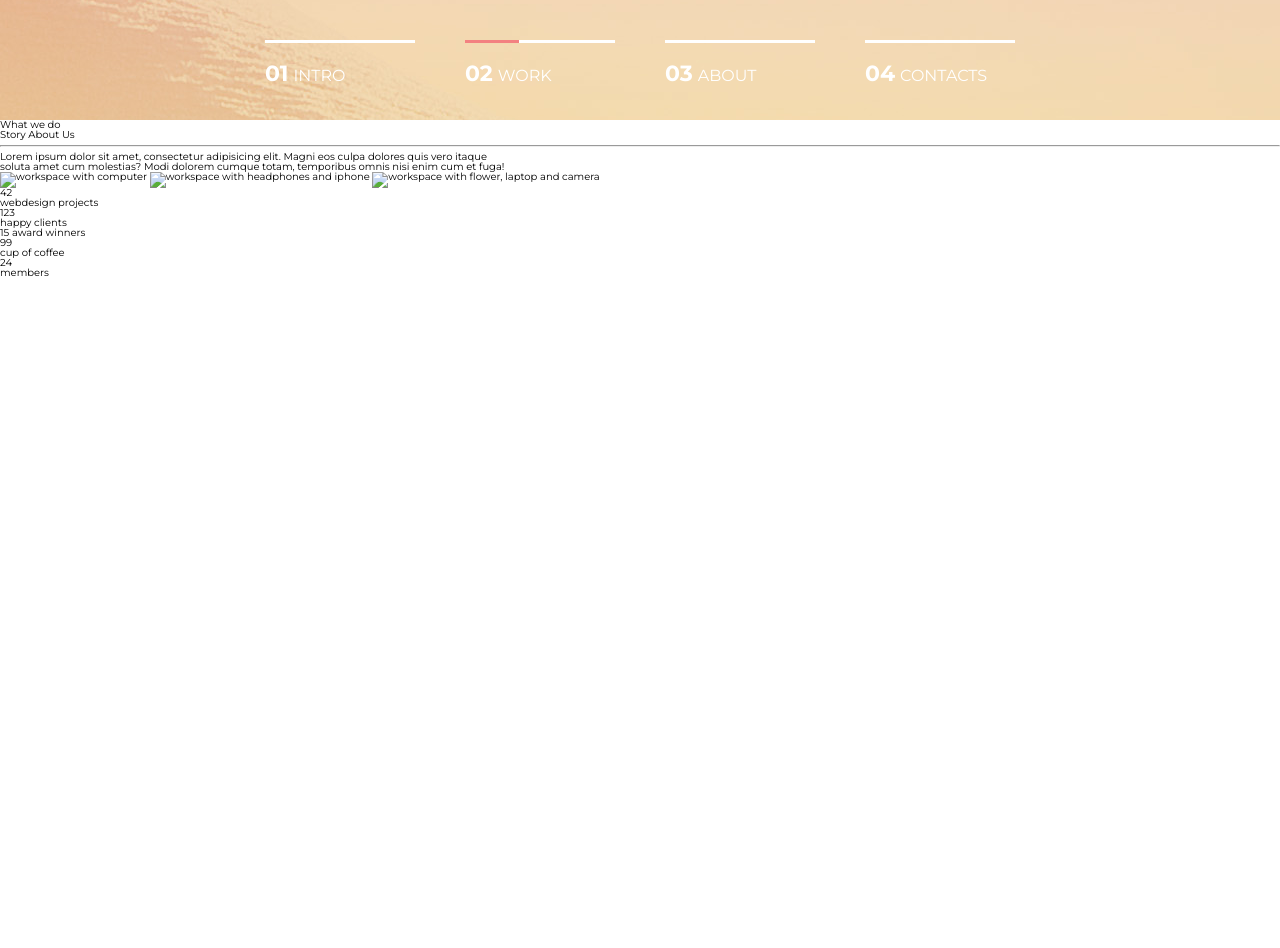
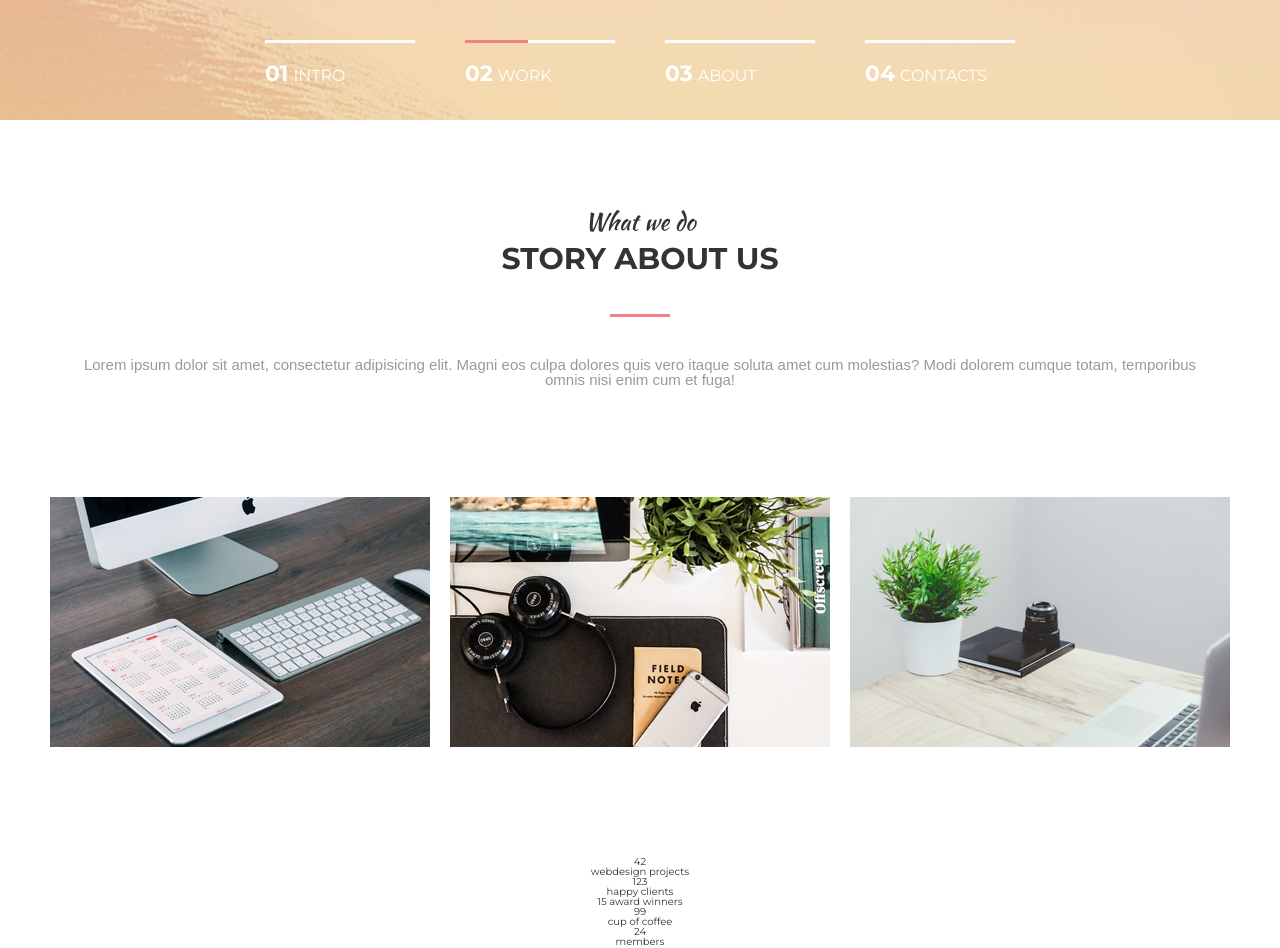
Before and after one commit to Emsi90/Projects, a website: page MoGo/src/index.html in a window 1280 px wide. Shown: the part 680-1628 px from the top of the page. Before the commit the page ends 959 px from the top, so only its background shows below. Drawn offline with Linux system fonts and the light colour scheme.

Commit message:
work with MoGo

```diff
--- a/MoGo/src/index.html
+++ b/MoGo/src/index.html
@@ -90,16 +90,28 @@
             </div>
         </div>
     </header>
-    <main id="content">
-        <section class="content__About-us">
+    <main id="content" class="content">
+        <section class="content__about-us">
             <p class="content__kaushan">What we do</p>
             <h3 class="content__header">Story About Us</h3>
             <hr class="content__underline">
             <p class="content__para">Lorem ipsum dolor sit amet, consectetur adipisicing elit. Magni eos culpa dolores quis vero itaque soluta amet cum molestias? Modi dolorem cumque totam, temporibus omnis nisi enim cum et fuga!</p>
             <div class="content__gallery">
-                <img src="img/workspace1.jpg" class="content__image" alt="workspace with computer">
-                <img src="img/workspace2.jpg" class="content__image" alt="workspace with headphones and iphone">
-                <img src="img/workspace3.jpg" class="content__image" alt="workspace with flower, laptop and camera">
+                <div class="content__gallery-box">
+                    <img src="img/workspace1.jpg" class="content__gallery-image" alt="workspace with computer">
+                    <div class="content__gallery-gradient"></div>
+                    <p class="content__gallery-text">super team</p>
+                </div>
+                <div class="content__gallery-box">
+                    <img src="img/workspace2.jpg" class="content__gallery-image" alt="workspace with headphones and iphone">
+                    <div class="content__gallery-gradient"></div>
+                    <p class="content__gallery-text">super team</p>
+                </div>
+                <div class="content__gallery-box">
+                    <img src="img/workspace3.jpg" class="content__gallery-image" alt="workspace with flower, laptop and camera">
+                    <div class="content__gallery-gradient"></div>
+                    <p class="content__gallery-text">super team</p>
+                </div>
             </div>
         </section>
         <section class="content__counters">
--- a/MoGo/src/sass/style.scss
+++ b/MoGo/src/sass/style.scss
@@ -259,8 +259,121 @@ body {
         font-weight: 700;
     }
 }
-main p{
-    width: 40%;
+
+.content {
+    display: flex;
+    width: 100%;
+    height: 100%;
+    flex-direction: column;
+    justify-content: center;
+    align-items: center;
+    color: #333333;
+    text-align: center;
+
+    &__about-us {
+        display: flex;
+        flex-direction: column;
+        align-items: center;
+        max-width: 1200px;
+        height: 100%;
+    }
+
+    &__kaushan {
+        margin-top: 90px;
+        font-size: 2.4em;
+        font-family: 'Kaushan Script', Times, serif;
+    }
+
+    &__header {
+        margin-top: 10px;
+        font-size: 3rem;
+        font-weight: 700;
+        text-transform: uppercase;
+    }
+
+    &__underline {
+        margin: 40px 0;
+        width: 60px;
+        height: 3px;
+        border: none;
+        background: #f38181;
+    }
+
+    &__para {
+        width: 95%;
+        font-family: 'Robot', arial, sans-serif;
+        font-size: 1.5rem;
+        color: #999999;
+    }
+
+    &__gallery {
+        margin: 100px 0;
+        display: flex;
+        flex-direction: row;
+        flex-wrap: wrap;
+        justify-content: center;
+        align-items: center;
+    }
+
+    &__gallery-box {
+        position: relative;
+        margin: 10px;
+        width: 380px;
+        height: 250px;
+        background: #95e1d3;
+
+        &:hover .content__gallery-image {
+            top: -10px;
+            left: -10px;
+        }
+
+        &:hover .content__gallery-gradient {
+            top: -10px;
+            left: -10px;
+            width: 380px;
+            height: 250px;
+            opacity: 1;
+            background: linear-gradient(to bottom, rgba(243, 129, 129, 0.5) 0%,rgba(252, 227, 138, 0.5) 100%);
+        }
+
+        &:hover .content__gallery-text {
+            opacity: 1;
+        }
+    }
+
+    &__gallery-image {
+        position: absolute;
+        top: 0;
+        left: 0;
+        width: 380px;
+        height: 250px;
+        transition: all .3s;
+    }
+
+    &__gallery-gradient {
+        position: absolute;
+        top: 0;
+        left: 0;
+        opacity: 0;
+        transition: all .3s;
+    }
+
+    &__gallery-text {
+        position: absolute;
+        top: calc(50% - 30px);
+        left: calc(50% - 20px);
+        transform: translateY(-50%);
+        transform: translateX(-50%);
+        font-size: 1.8em;
+        font-weight: 700;
+        text-transform: uppercase;
+        color: #FFF;
+        opacity: 0;
+        padding-top: 25px;
+        background: url('../img/user.png') top center no-repeat;
+        transition: all .3s;
+    }
+
 }
 
 @import 'mq/laptop';
```
Also changed, not shown: MoGo/src/css/style.css, MoGo/src/img/user.png (added), MoGo/src/img/workspace1.jpg (added), MoGo/src/img/workspace2.jpg (added), MoGo/src/img/workspace3.jpg (added), 1 other file.
